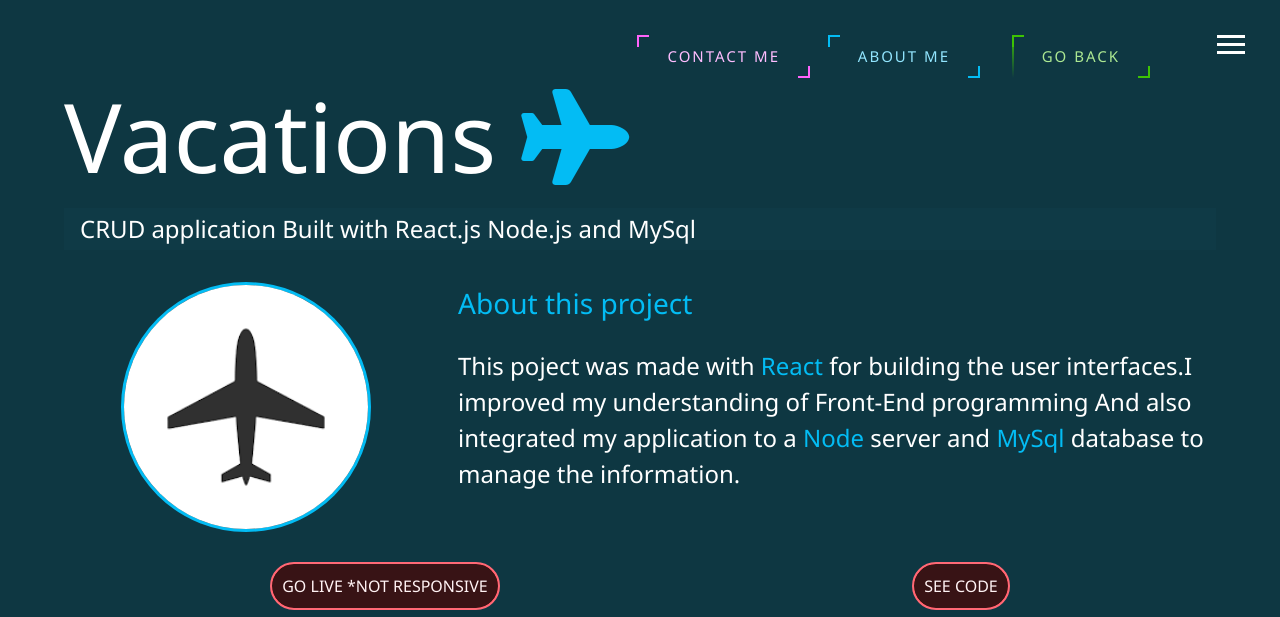
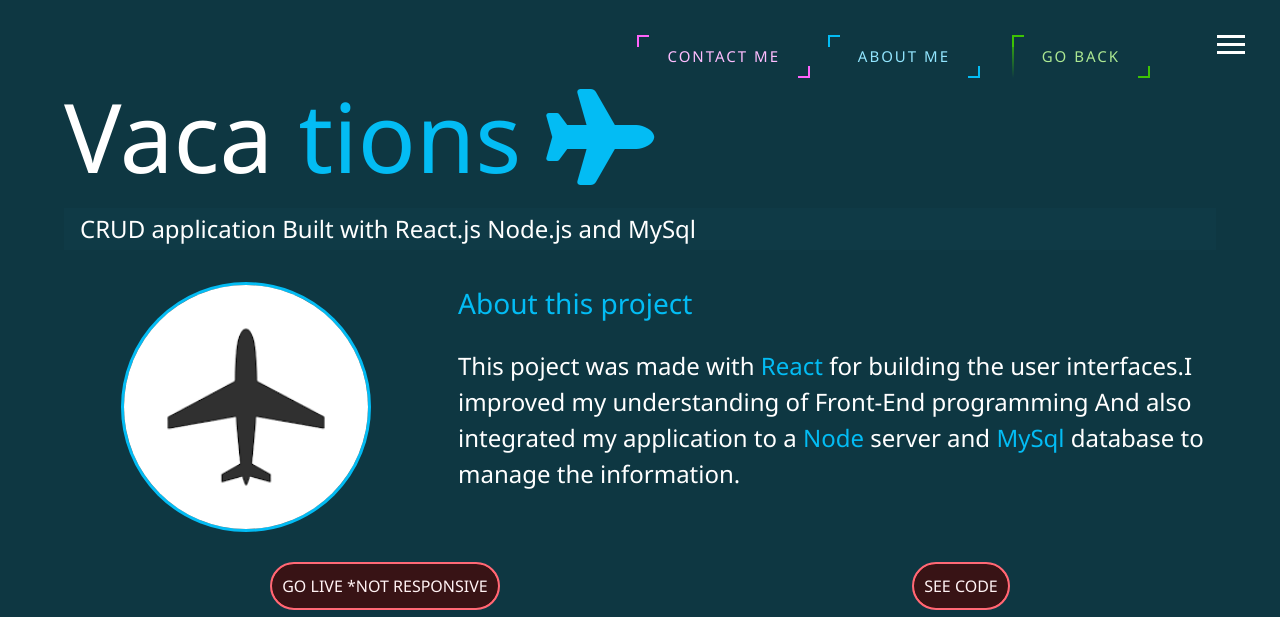
Before and after one commit to dolev146/dolev-portfolio, a website: page dist/vacations.html in a window 1280 px wide. Shown: the top 617 px of the page. Drawn offline with Linux system fonts and the light colour scheme.

Commit message:
small tweeks for header

```diff
--- a/dist/vacations.html
+++ b/dist/vacations.html
@@ -62,7 +62,7 @@
 
     <main id="about">
         <h1 class="lg-heading">
-            Vacations
+            Vaca <span class="text-secondary">tions</span>
             <span class="text-secondary"><i class="fas fa-plane"></i></span>
         </h1>
         <h2 class="sm-heading">
```
Lines whose indentation alone changed are shown as unchanged.
